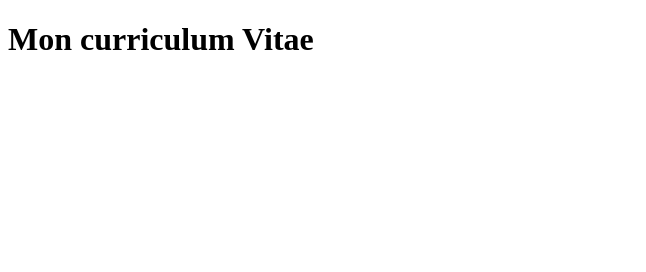
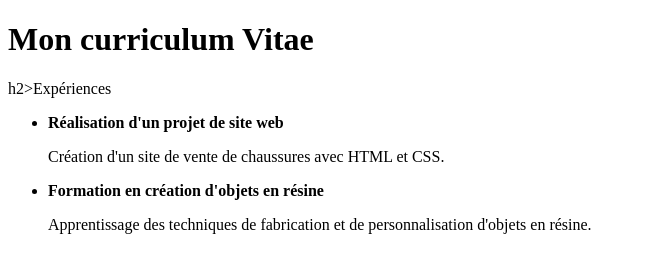
Before and after one commit to Folashade-dev/mon-cv, a plain HTML site: page index.html in a window 1280 px wide. Shown: the whole page, without its empty margins (0-646 px from the left). Drawn offline with Linux system fonts and the light colour scheme.

Commit message:
mise en place de la section experiences

```diff
--- a/index.html
+++ b/index.html
@@ -9,6 +9,22 @@
     </head>
     <body>
         <h1>Mon curriculum Vitae</h1>
+        h2>Expériences</h2>
+
+    <ul>
+        <li>
+            <strong>Réalisation d'un projet de site web</strong>
+            <p>Création d'un site de vente de chaussures avec HTML et CSS.</p>
+        </li>
+
+        <li>
+            <strong>Formation en création d'objets en résine</strong>
+            <p>Apprentissage des techniques de fabrication et de personnalisation d'objets en résine.</p>
+        </li>
+
+    </ul>
+
+</section>
 
     </body>
 </html>
```
